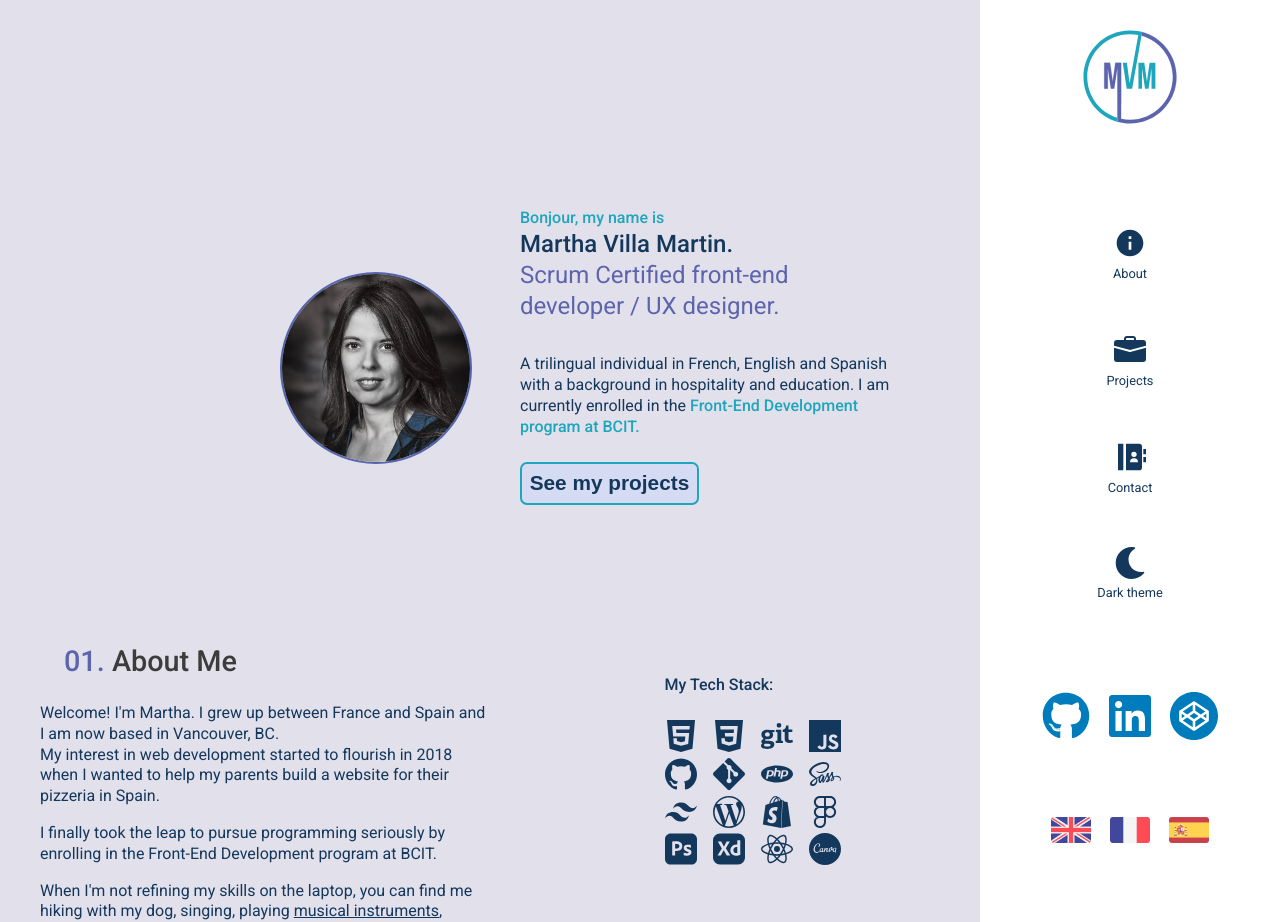
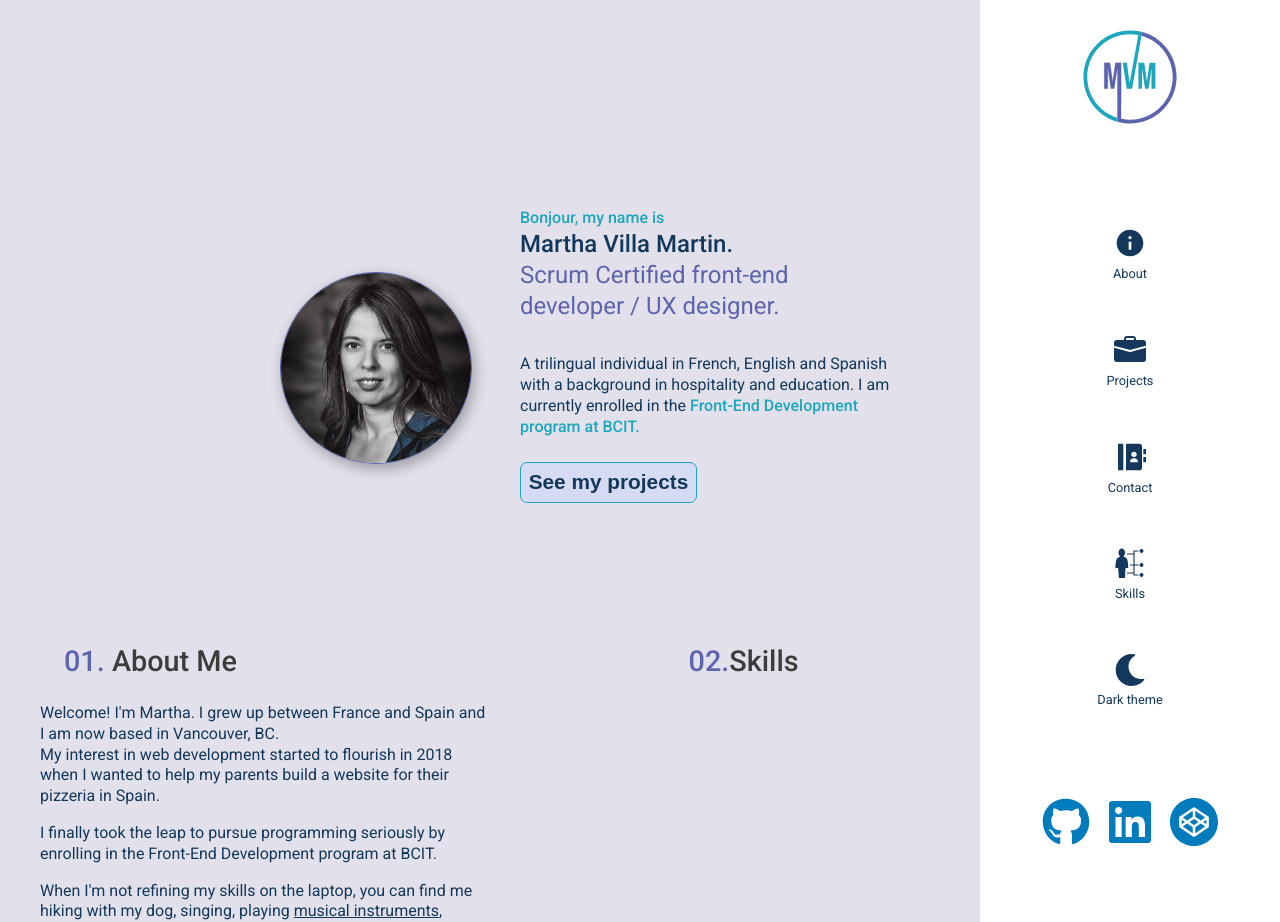
Before and after one commit to piracode/portfolio_cra, a React (Create React App) app: page / in a window 1280 px wide. Shown: the top 922 px of the page. Built offline with nearby package versions, Linux system fonts and the light colour scheme.

Commit message:
added Router Hash Library to fix the scrolling issue that was happening between the proejctdetails and the home pagegit add .! + created a skills json file

```diff
--- a/package.json
+++ b/package.json
@@ -13,6 +13,7 @@
     "react-i18next": "^12.3.1",
     "react-icons": "^4.9.0",
     "react-router-dom": "^6.11.2",
+    "react-router-hash-link": "^2.4.3",
     "react-scripts": "5.0.1",
     "sass": "^1.62.1",
     "web-vitals": "^2.1.4"
--- a/public/json/navigation.json
+++ b/public/json/navigation.json
@@ -4,6 +4,7 @@
     "projects": "Projects",
     "contact": "Contact",
     "lab": "Workshop",
+    "skills": "Skills",
     "resume": "Resume",
     "toggleTheme": {
       "dark": "Light theme",
@@ -17,6 +18,7 @@
     "projects": "Projets",
     "contact": "Contact",
     "lab": "Atelier",
+    "skills": "Compétences",
     "resume": "CV",
     "toggleTheme": {
       "dark": "Thème clair",
@@ -30,6 +32,7 @@
     "projects": "Proyectos",
     "contact": "Contacto",
     "lab": "Taller",
+    "skills": "Habilidades",
     "resume": "Currículum",
     "toggleTheme": {
       "dark": "Tema claro",
--- /dev/null
+++ b/public/json/skills.json
@@ -0,0 +1,38 @@
+{
+  "en": {
+    "titleSkills": "Skills",
+    "skills": [
+      {
+        "title": "UX and Web Design",
+        "list": ["Graphic Design", "Web Design", "UI/UX Design"]
+      },
+      {
+        "title": "Front-End Development",
+        "list": ["JavaScript", "Python", "Java", "C++"]
+      },
+      {
+        "title": "Language Fluency",
+        "list": ["French", "Spanish", "English"]
+      },
+      {
+        "title": "Soft Skills",
+        "list": [
+          "Collaboration",
+          "Problem-solving",
+          "Communication",
+          "Adaptability",
+          "Time management",
+          "Creativity",
+          "Flexibility",
+          "Attention to detail",
+          "Empathy",
+          "Emotional intelligence",
+          "Networking",
+          "Customer service"
+        ]
+      }
+    ]
+  },
+  "fr": {},
+  "es": {}
+}
--- a/src/components/Navigation.js
+++ b/src/components/Navigation.js
@@ -1,12 +1,12 @@
-import React from 'react'
-import NavigationLinks from './NavigationLinks'
+// import React from 'react'
+// import NavigationLinks from './NavigationLinks'
 
-const Navigation = () => {
-  return (
-    <nav className='navigation-container sticky'>
-      <NavigationLinks />
-    </nav>
-  )
-}
+// const Navigation = () => {
+//   return (
+//     <nav className='navigation-container sticky'>
+//       <NavigationLinks />
+//     </nav>
+//   )
+// }
 
-export default Navigation
+// export default Navigation
--- a/src/components/NavigationLinks.js
+++ b/src/components/NavigationLinks.js
@@ -1,5 +1,4 @@
 import { useTranslation } from 'react-i18next'
-
 import {
   BsFillBriefcaseFill,
   BsBriefcase,
@@ -9,6 +8,7 @@ import { RiInformationFill } from 'react-icons/ri'
 import { IoIosPhonePortrait } from 'react-icons/io'
 import { FaPhoneSquareAlt, FaPhoneAlt } from 'react-icons/fa'
 import { GrContact } from 'react-icons/gr'
+import { GiSkills } from 'react-icons/gi'
 import {
   RiContactsBook2Fill,
   RiContactsBook2Line,
@@ -25,50 +25,47 @@ import LanguageSwitcher from './LanguageSwitcher'
 import { FaGithub, FaLinkedin, FaCodepen } from 'react-icons/fa'
 import { SiCodepen } from 'react-icons/si'
 import { useEffect, useState } from 'react'
+import { useNavigate } from 'react-router-dom'
+import { HashLink } from 'react-router-hash-link'
 
+// const NavigationLinks = () => {
 const NavigationLinks = () => {
   const { t } = useTranslation()
   const [activeLink, setActiveLink] = useState('')
+  const navigate = useNavigate()
 
   const handleLogoClick = () => {
     // Redirect to the home page
     window.location.href = '/'
   }
 
-  const handleLinkClick = (link) => {
-    setActiveLink(link)
-  }
+  // const handleLinkClick = (link) => {
+  //   setActiveLink(link)
 
-  useEffect(() => {
-    // Intersection observer callback function
-    const handleIntersection = (entries) => {
-      entries.forEach((entry) => {
-        if (entry.isIntersecting) {
-          // Set the active link based on the observed section
-          setActiveLink(entry.target.id)
-        }
-      })
-    }
+  //   // Check if the current URL contains the ProjectDetails page slug
+  //   const isProjectDetailsPage =
+  //     window.location.pathname.includes('projectdetails')
 
-    // Create a new intersection observer
-    const observer = new IntersectionObserver(handleIntersection, {
-      rootMargin: '-50% 0px -50% 0px', // Adjust the root margin as needed
-      threshold: 0, // Trigger callback when the section is fully visible
-    })
+  //   if (isProjectDetailsPage) {
+  //     // Navigate to the main page with the respective section hash
+  //     navigate(`/#${link}`)
+  //   } else {
+  //     // Update the URL
+  //     // navigate(`/#${link}`, { replace: true })
+  //     navigate(`/#${link}`)
+  //   }
+  // }
 
-    // Observe all the sections in the document
-    const sections = document.querySelectorAll('section')
-    sections.forEach((section) => {
-      observer.observe(section)
-    })
+  // const handleLinkClick = (link) => {
+  //   setActiveLink(link)
 
-    // Cleanup function to disconnect the observer when the component unmounts
-    return () => {
-      observer.disconnect()
-    }
-  }, []) // Empty dependency array ensures the effect runs only once
+  //   // Scroll to the section with the corresponding ID
+  //   document.getElementById(link).scrollIntoView({ behavior: 'smooth' })
+  // }
+
   return (
     <>
+      <nav className='navigation-container sticky'>
         <ul className='navigation-links'>
           <div className='navigation-link logo-desktop-link'>
             <Logo
@@ -78,27 +75,59 @@ const NavigationLinks = () => {
             />
           </div>
           <li className='navigation-link second-link hover'>
-          <a className='navigation-link' href='#about'>
+            <HashLink
+              smooth
+              to='/#about'
+              className='navigation-link'
+              onClick={() => setActiveLink('about')}
+            >
               <span className='navigation-link-icon'>
                 <RiInformationFill />
               </span>
               <span className='navigation-link-text'>{t('about')}</span>
-          </a>
+            </HashLink>
           </li>
           <li className='navigation-link hover'>
-          <a className='navigation-link' href='#projects'>
+            <HashLink
+              smooth
+              to='/#projects'
+              // onClick={() => handleLinkClick('projects')}
+              className='navigation-link'
+              // onClick={() => setActiveLink('projects')}
+              // href='#projects'
+              // onClick={() => handleLinkClick('projects')}
+            >
               <span className='navigation-link-icon'>
                 <BsFillBriefcaseFill />
               </span>
               <span className='navigation-link-text'>{t('projects')}</span>
-          </a>
+            </HashLink>
           </li>
           <li className='navigation-link hover'>
-          <a className='navigation-link' href='#contact'>
+            <HashLink
+              smooth
+              to='/#contact'
+              // onClick={() => handleLinkClick('contact')}
+              className='navigation-link'
+              // href='#contact'
+              // onClick={() => handleLinkClick('contact')}
+            >
               <span className='navigation-link-icon'>
                 <RiContactsBookFill />
               </span>
               <span className='navigation-link-text'>{t('contact')}</span>
+            </HashLink>
+          </li>
+          <li className='navigation-link hover'>
+            <a
+              className='navigation-link'
+              href='#skills'
+              // onClick={() => handleLinkClick('skills')}
+            >
+              <span className='navigation-link-icon'>
+                <GiSkills />
+              </span>
+              <span className='navigation-link-text'>{t('titleSkills')}</span>
             </a>
           </li>
           {/* <li className='navigation-link'>
@@ -131,6 +160,7 @@ const NavigationLinks = () => {
             <LanguageSwitcher />
           </li>
         </ul>
+      </nav>
     </>
   )
 }
--- a/src/pages/About.js
+++ b/src/pages/About.js
@@ -72,30 +72,13 @@ const About = () => {
         </button>
       </article>
 
-      <article className='tech-stack-container'>
-        <h4 className='about-stack-title'>{t('techStack')}</h4>
-        <div className='about-stack-icons-container'>
-          <SiHtml5 title='HTML5' className='about-stack-icon' />
-          <SiCss3 title='CSS3' className='about-stack-icon' />
-          <FaGit title='Git' className='about-stack-icon' />
-          <SiJavascript title='JavaScript' className='about-stack-icon' />
-          <SiGithub title='GitHub' className='about-stack-icon' />
-          <SiGit title='Git' className='about-stack-icon' />
-          <SiPhp title='PHP' className='about-stack-icon' />
-          <FaSass title='Sass' className='about-stack-icon' />
-          <SiTailwindcss title='Tailwind CSS' className='about-stack-icon' />
-          <SiWordpress title='WordPress' className='about-stack-icon' />
-          <SiShopify title='Shopify' className='about-stack-icon' />
-          <SiFigma title='Figma' className='about-stack-icon' />
-          <SiAdobephotoshop
-            title='Adobe Photoshop'
-            className='about-stack-icon'
-          />
-          <SiAdobexd title='Adobe XD' className='about-stack-icon' />
-          <SiReact title='React' className='about-stack-icon' />
-          <SiCanva title='Canva' className='about-stack-icon' />
-          {/* <SiScrumalliance title='Scrum Alliance' className='about-stack-icon' /> */}
-        </div>
+      {/* <article className='tech-stack-container'> */}
+      <article className='skills-container'>
+        <h3 className='section-title'>
+          <span className='parallax-link-number'>02.</span>
+          <span className='title-text'>{t('titleSkills')}</span>
+          <span className='title-line'>&nbsp;</span>
+        </h3>
       </article>
     </section>
   )
--- a/src/pages/Home.js
+++ b/src/pages/Home.js
@@ -1,5 +1,6 @@
 import Hero from '../components/Hero'
 import Navigation from '../components/Navigation'
+import NavigationLinks from '../components/NavigationLinks'
 import About from './About'
 import Contact from './Contact'
 import Lab from './Lab'
@@ -15,7 +16,8 @@ const Home = () => {
         <Contact />
         {/* <Lab /> */}
       </div>
-      <Navigation />
+      {/* <NavigationLinks /> */}
+      <NavigationLinks />
     </div>
   )
 }
--- a/src/scss/components/_buttons.scss
+++ b/src/scss/components/_buttons.scss
@@ -53,7 +53,7 @@
   }
 
   .primary-button {
-    border: $purple-accent-color 2px solid;
+    border: $purple-accent-color 1px solid;
     color: $light-text-main;
     margin-bottom: 1.4em;
     @include primary-btn;
@@ -78,7 +78,7 @@
 
 .light {
   .primary-button {
-    border: $teal-accent-color 2px solid;
+    border: $teal-accent-color 1px solid;
     background-color: $light-bg-button;
     color: $dark-blue-accent-color;
     @include primary-btn;
@@ -93,4 +93,18 @@
       font-weight: 500;
     }
   }
+
+  .primary-button:hover {
+    background-color: #1da6bc;
+    border-color: #5d64ae;
+
+    a:hover {
+      color: #202022;
+    }
+  }
+
+  .project-button:hover {
+    background-color: initial;
+    border-color: initial;
+  }
 }
--- a/src/scss/components/_hero.scss
+++ b/src/scss/components/_hero.scss
@@ -17,8 +17,9 @@
     border-radius: 50%;
     display: block;
     margin: 0 auto;
-    border: $light-heading-secondary 2px solid;
+    border: $light-heading-secondary 1px solid;
     align-self: center;
+    box-shadow: 3px 5px 14px rgba(0, 0, 0, 0.3);
   }
 
   &-greeting,
--- a/src/scss/components/_navigation.scss
+++ b/src/scss/components/_navigation.scss
@@ -71,7 +71,7 @@ nav .language-box-desktop,
 
 .navigation {
   &-link {
-    padding: 0.8rem;
+    padding: 0.8rem 0.1rem;
   }
 
   &-language-container {
@@ -90,8 +90,8 @@ nav .language-box-desktop,
 
   &-links {
     display: grid;
-    // grid-template-columns: repeat(5, 1fr);
-    grid-template-columns: repeat(4, 1fr);
+    grid-template-columns: repeat(5, 1fr);
+    // grid-template-columns: repeat(4, 1fr);
     // grid-gap: 1rem;
   }
 
@@ -222,6 +222,14 @@ nav .language-box-desktop,
   }
 }
 
+// @include mq(420) {
+//   .navigation {
+//     &-link {
+//       padding: 0.8rem;
+//     }
+//   }
+// }
+
 @include mq(1050) {
   .navigation-contact-icons-box {
     gap: 1rem;
--- a/src/utilities/i18n.js
+++ b/src/utilities/i18n.js
@@ -15,6 +15,7 @@ const loadTranslations = async () => {
     hero: 'hero',
     navigation: 'navigation',
     about: 'about',
+    skills: 'skills',
     projects: 'projects',
     contact: 'contact',
   }
```
Also changed, not shown: src/pages/ProjectDetails.js (+20 -3 lines), 1 other file (tests, documents, lock files or other folders). Lines whose indentation alone changed are shown as unchanged.
